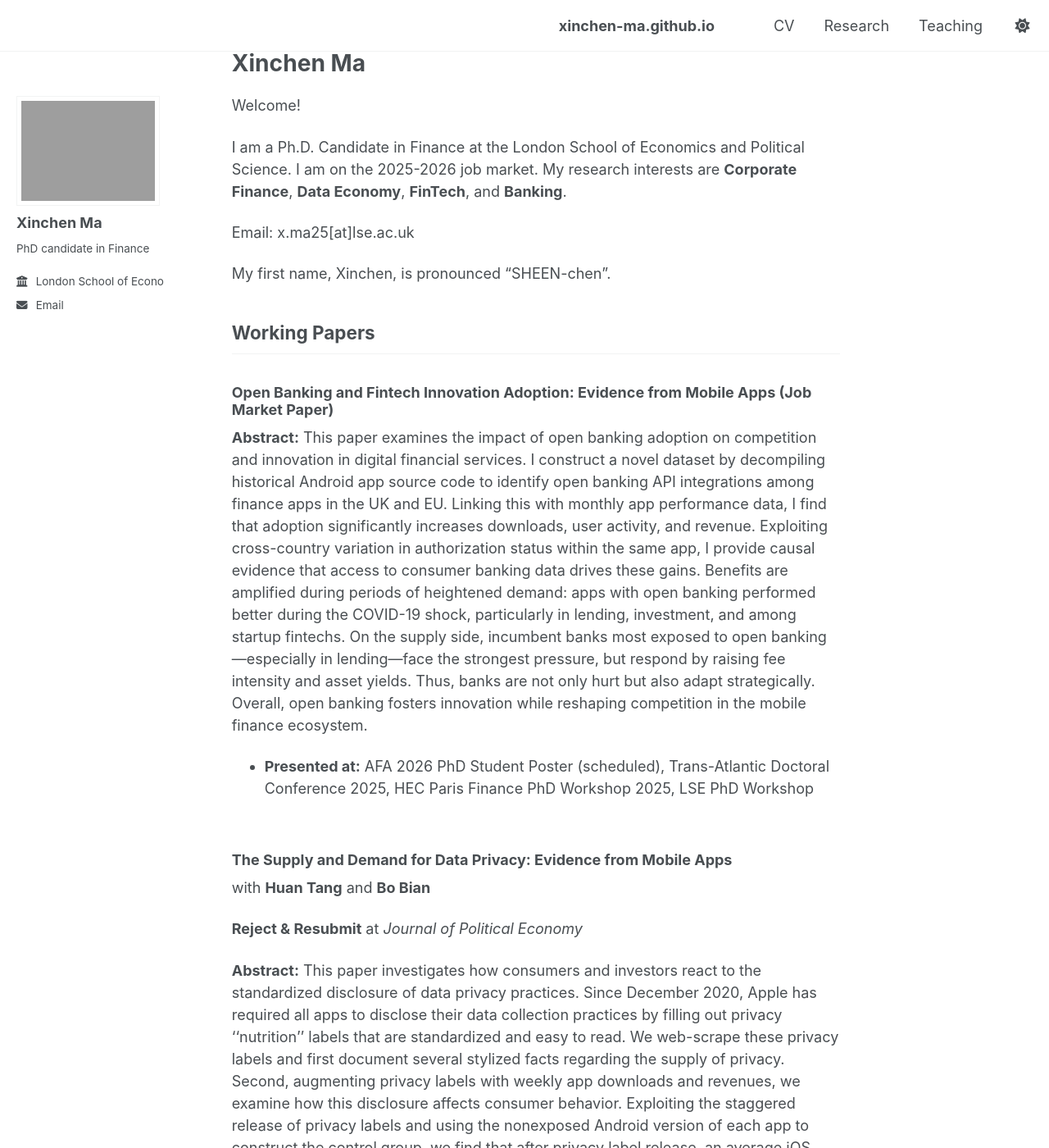
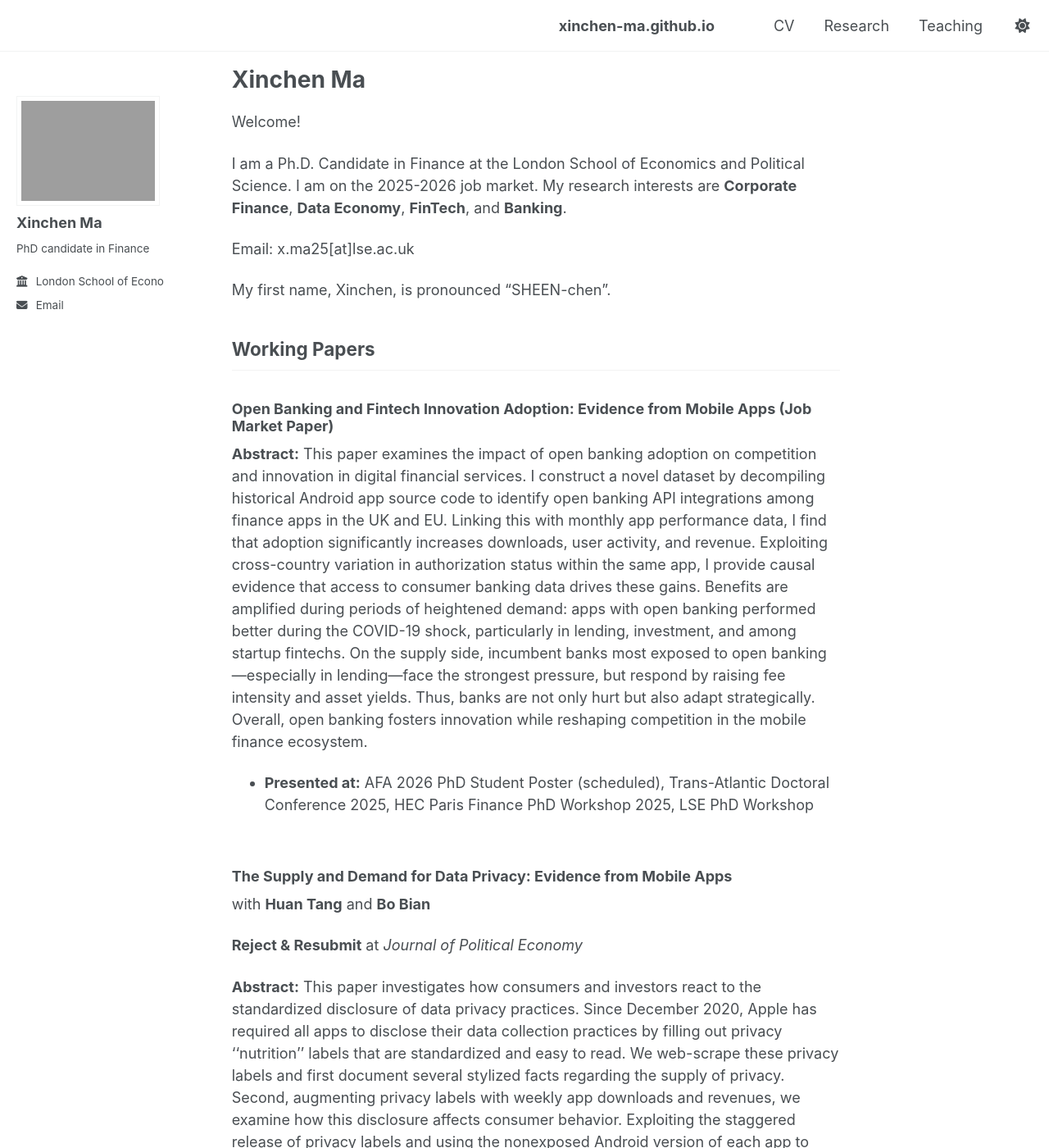
Before and after one commit to xinchen-ma/xinchen-ma.github.io, a Jekyll site: the page built from index.md, in a window 1280 px wide and 1400 px high. Shown: the whole window at 82% size. Built offline with Jekyll 4.4.1, drawn with Linux system fonts in a browser that asks for light colours; a script that is not in the unit is left out.

Commit message:
Update main.scss

```diff
--- a/assets/css/main.scss
+++ b/assets/css/main.scss
@@ -86,7 +86,10 @@ body .page__inner-wrap,
   margin-right: 0 !important;
 }
 
-
+/* Add space above the page title */
+.page__title {
+  margin-top: 20px !important;  /* adjust to taste */
+}
 .page__content {
   padding-top: 10px !important; /* Adjust the value as needed */
 }
```
